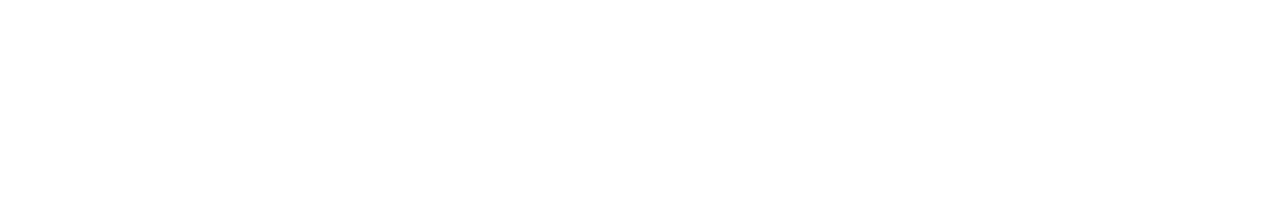
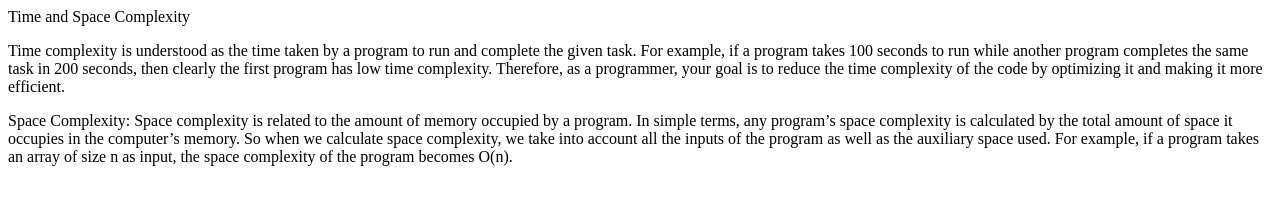
Before and after one commit to acciojob/time-and-space-complexity-prajwal2103, a website: page main.html in a window 1280 px wide. Drawn offline with Linux system fonts and the light colour scheme.

Commit message:
created a submission

```diff
--- a/main.html
+++ b/main.html
@@ -10,6 +10,15 @@
 	<!-- the entire body must be written by student -->
     <script type="text/javascript" src="./script.js">
 </script>
+	<h>Time and Space Complexity</h>
+<p>
+	Time complexity is understood as the time taken by a program to run and complete the given task. For example, if a program takes 100 seconds to run while another program completes the same task in 200 seconds, then clearly the first program has low time complexity. Therefore, as a programmer, your goal is to reduce the time complexity of the code by optimizing it and making it more efficient.
+</p>
+	<p>
+		Space Complexity: Space complexity is related to the amount of memory occupied by a program. In simple terms, any program’s space complexity is calculated by the total amount of space it occupies in the computer’s memory. So when we calculate space complexity, we take into account all the inputs of the program as well as the auxiliary space used. For example, if a program takes an array of size n as input, the space complexity of the program becomes O(n).
+
+
+	</p>
 
 </body>
 
```
